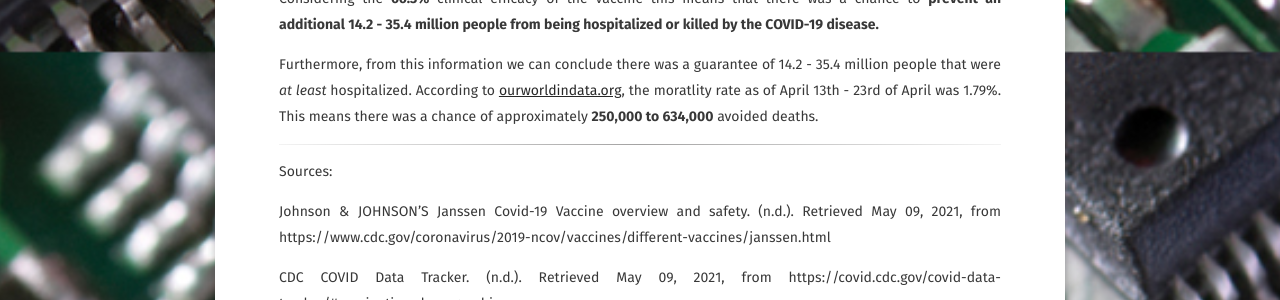
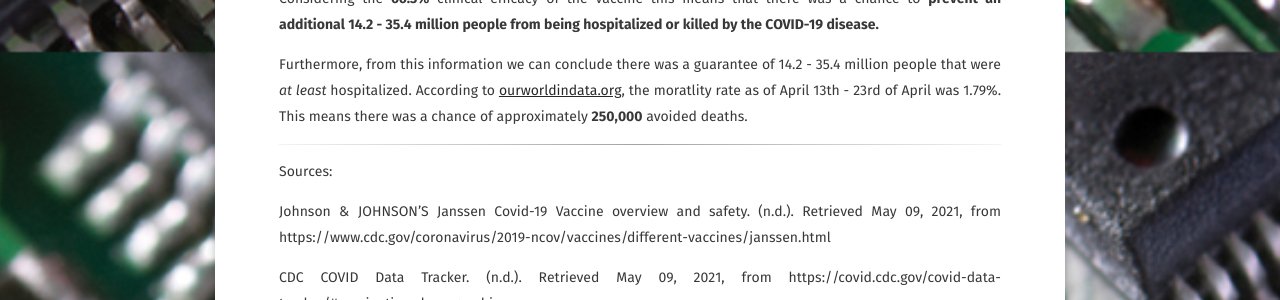
Before and after one commit to Markay12/MarkInfo-Projects, a Jekyll site: the page built from _posts/2021-05-07-janssenvaccinepost.md, in a window 1280 px wide and 900 px high, scrolled down 5196 px. Shown: the part 152-452 px from the top of the window. Built offline with Jekyll 4.4.1, drawn with Linux system fonts in a browser that asks for light colours; some web fonts are replaced.

Commit message:
updated information

```diff
--- a/_posts/2021-05-07-janssenvaccinepost.md
+++ b/_posts/2021-05-07-janssenvaccinepost.md
@@ -123,7 +123,7 @@
 
 Considering the **66.3%** clinical efficacy of the vaccine this means that there was a chance to **prevent an additional 14.2 - 35.4 million people from being hospitalized or killed by the COVID-19 disease.**
 
-Furthermore, from this information we can conclude there was a guarantee of 14.2 - 35.4 million people that were *at least* hospitalized. According to [ourworldindata.org](https://ourworldindata.org/mortality-risk-covid), the moratlity rate as of April 13th - 23rd of April was 1.79%. This means there was a chance of approximately **250,000 to 634,000** avoided deaths.
+Furthermore, from this information we can conclude there was a guarantee of 14.2 - 35.4 million people that were *at least* hospitalized. According to [ourworldindata.org](https://ourworldindata.org/mortality-risk-covid), the moratlity rate as of April 13th - 23rd of April was 1.79%. This means there was a chance of approximately **250,000** avoided deaths.
 
 ---
 
```
